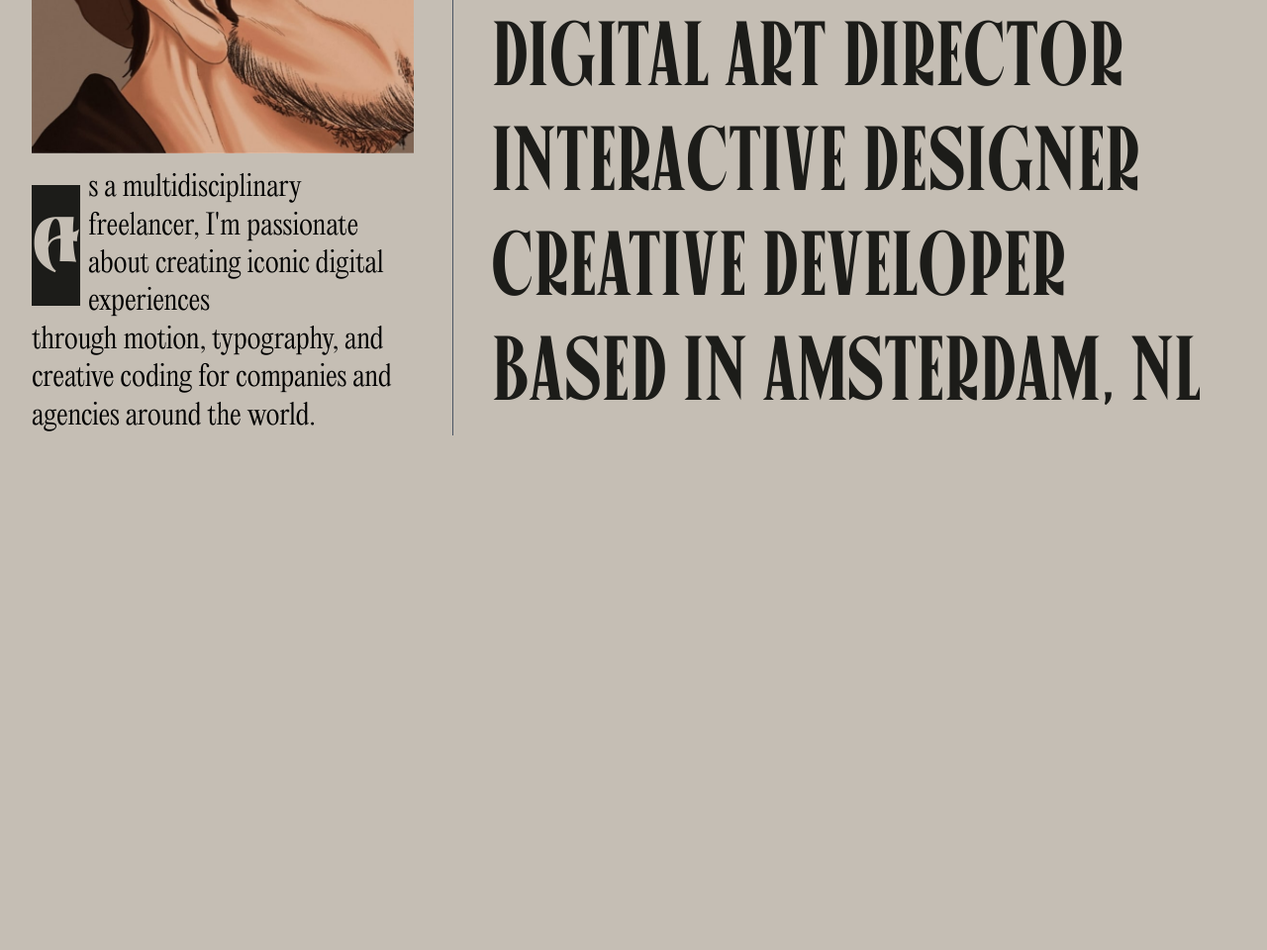
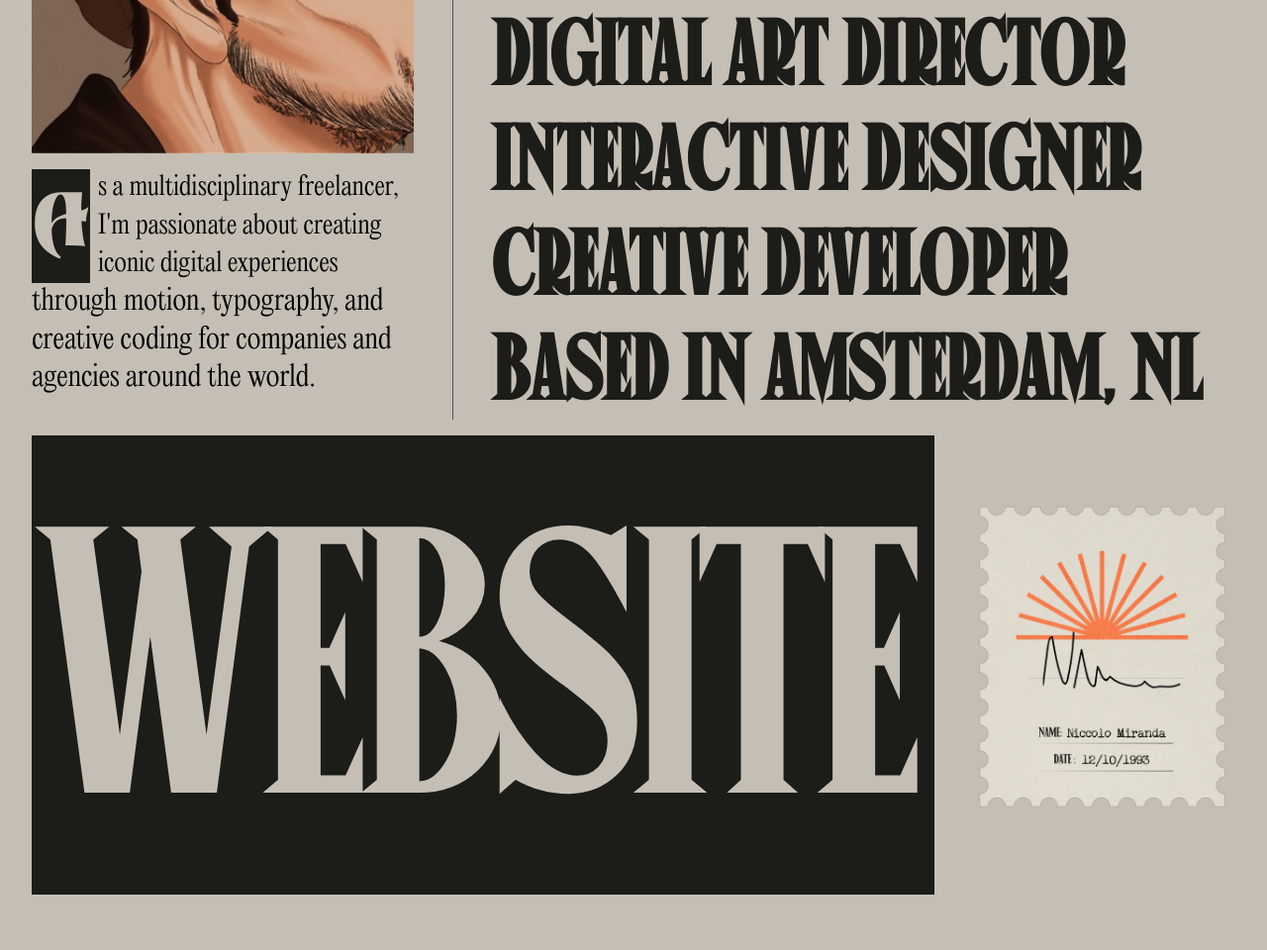
Before and after one commit to nilaachandra/Niccolo-MIranda-Portfolio-Clone, a website: page src/index.html in a window 1280 px wide. Shown: the part 1200-2160 px from the top of the page at 99% size. Before the commit the page ends 1640 px from the top, so only its background shows below. Drawn offline with nearby package versions, Linux system fonts and the light colour scheme.

Commit message:
done for the day

```diff
--- a/src/index.html
+++ b/src/index.html
@@ -28,17 +28,17 @@
                 <div
                     class="leftsec w-[35%] border-r-[1px] border-gray-600 flex flex-col justify-start items-start gap-4 pr-[3vw]">
                     <div class="w-full flex flex-col justify-center items-center">
-                        <p class="canopee text-[8vw] uppercase text-center line-h text-[#1c1c19]">Intera<span
+                        <p class="canopee text-[8vw] uppercase text-center font-bold line-h text-[#1c1c19]">Intera<span
                                 class="domain">C</span>tive</p>
-                        <p class="canopee text-[12vw] text-bolder uppercase text-center line-h text-[#1c1c19]">Artist!
+                        <p class="canopee text-[12vw] font-bold uppercase text-center line-h text-[#1c1c19]">Artist!
                         </p>
                     </div>
                     <img src="./images/leftimg1.jpeg" alt="" class="w-full">
                     <div class="paraholder flex flex-col justify-start items-start w-full  gap-0">
                         <div class="para flex w-full">
-                            <h1 class="dynasty w-[35%] my-4 bg-[#1c1c19] text-[#c5beb4]
-                            flex text-center items-center justify-center text-bold text-[5vw]">A</h1>
-                            <p class="editorial text-[2.2vw] pl-2 line-hp">
+                            <h1 class="dynasty w-[35%] bg-[#1c1c19] text-[#c5beb4]
+                            flex items-start justify-start text-bold text-[6vw]">A</h1>
+                            <p class="editorial text-[2vw] pl-2 line-hp">
                                 s a multidisciplinary freelancer, I'm passionate about
                                 creating iconic digital experiences </p>
                         </div>
@@ -52,13 +52,18 @@
                     <img src="./images/rightimg1.jpeg" alt=""
                     class="w-full">
                     <div class="flex flex-col justify-start items-start mt-[3vw]">
-                    <h1 class="canopee uppercase text-[7.2vw] text-[#1c1c19] line-hh">Di<span class="domain">G</span>ital Art Dire<span class="domain">C</span>t<span class="domain">O</span>r</h1>
-                    <h1 class="canopee uppercase text-[7.2vw] text-[#1c1c19] line-hh">Intera<span class="domain">C</span>tive Desi<span class="domain">G</span>ner</h1>
-                    <h1 class="canopee uppercase text-[7.2vw] text-[#1c1c19] line-hh"><span class="domain">C</span>reative Devel<span class="domain">O</span>per</h1>
-                    <h1 class="canopee uppercase text-[7.2vw] text-[#1c1c19] line-hh">Based in Amsterdam, NL</h1>
+                    <h1 class="canopee uppercase text-[7.2vw] text-[#1c1c19] font-bold line-hh">Di<span class="domain">G</span>ital Art Dire<span class="domain">C</span>t<span class="domain">O</span>r</h1>
+                    <h1 class="canopee uppercase text-[7.2vw] text-[#1c1c19] font-bold line-hh">Intera<span class="domain">C</span>tive Desi<span class="domain">G</span>ner</h1>
+                    <h1 class="canopee uppercase text-[7.2vw] text-[#1c1c19] font-bold line-hh"><span class="domain">C</span>reative Devel<span class="domain">O</span>per</h1>
+                    <h1 class="canopee uppercase text-[7.2vw] text-[#1c1c19] font-bold line-hh">Based in Amsterdam, NL</h1>
                     </div>
-
                 </div>
+            </div>
+            <div class="webs w-full flex justify-between items-center">
+                <div class="miranda w-[75%] h-[58vh] bg-[#1c1c19] flex justify-between items-center mt-4">
+                    <h1 class="canopee text-[#c5beb4] text-[30vw] line-ww">WEBSITE</h1>
+                </div>
+                <img src="./images/stamp.png" class="w-[21vw] max-w-[30vw] float-right">
             </div>
 
 
--- a/src/requirements.css
+++ b/src/requirements.css
@@ -52,3 +52,6 @@ html, body{
 .line-hh{
     line-height: 7.9vw;
 }
+.line-ww{
+    letter-spacing: -1.5vw;
+}
```
Also changed, not shown: src/images/stamp.png (added), src/output.css.
